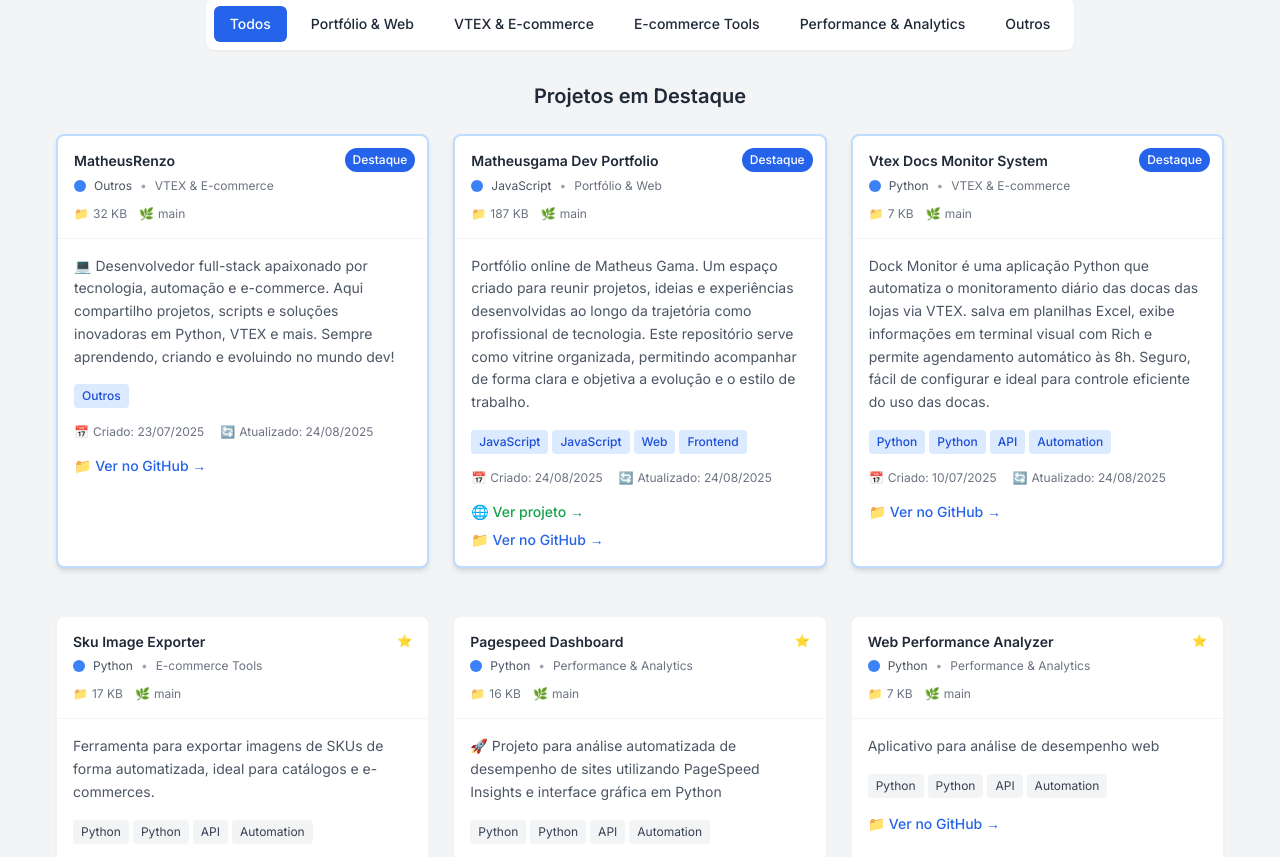
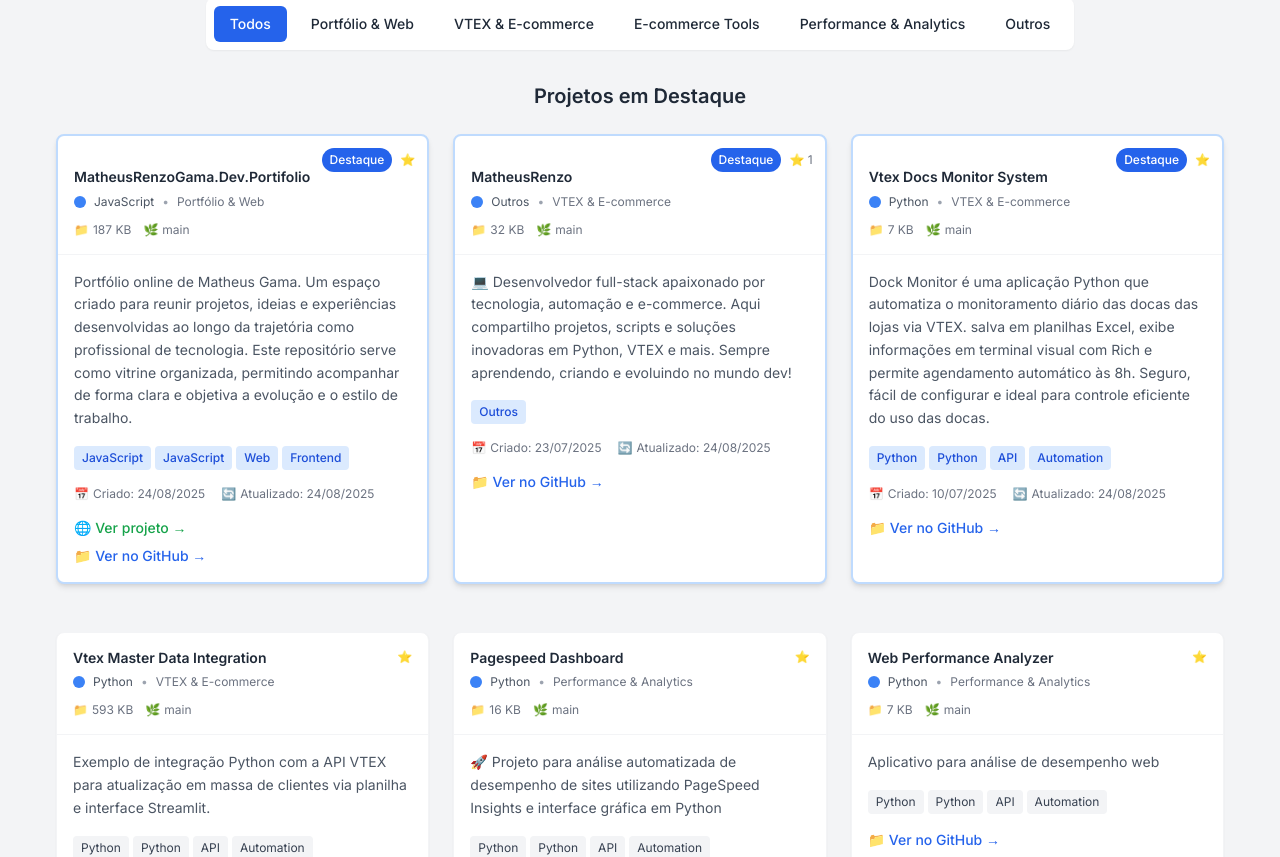
Before and after one commit to MatheusRenzo/MatheusRenzoGama.dev.portifolio, a Next.js app: page / in a window 1280 px wide. Shown: the part 5940-6797 px from the top of the page. Built offline with nearby package versions, Linux system fonts and the light colour scheme.

Commit message:
fix, front não estava mostradno dados da api do git corretamente, arruamdo o badgets do .readme!

```diff
--- a/components/Projects.jsx
+++ b/components/Projects.jsx
@@ -256,9 +256,70 @@
     ? repos
     : repos.filter(project => project.category === selectedCategory);
 
-  // Separa projetos em destaque e regulares
-  const featuredProjects = filteredProjects.filter(p => p.featured);
-  const regularProjects = filteredProjects.filter(p => !p.featured);
+  // Função para calcular pontuação de relevância do projeto
+  const calculateProjectScore = (project) => {
+    let score = 0;
+
+    // Projetos em destaque têm prioridade máxima
+    if (project.featured) score += 1000;
+
+    // Pontuação por estrelas
+    const stars = parseInt(project.stars.replace(/[^0-9]/g, '')) || 0;
+    score += stars * 100;
+
+    // Pontuação por data de criação (projetos mais novos ganham pontos)
+    if (project.created) {
+      const daysSinceCreation = (new Date() - new Date(project.created)) / (1000 * 60 * 60 * 24);
+      score += Math.max(0, 365 - daysSinceCreation);
+    }
+
+    // Pontuação por atualização recente
+    if (project.updated) {
+      const daysSinceUpdate = (new Date() - new Date(project.updated)) / (1000 * 60 * 60 * 24);
+      score += Math.max(0, 365 - daysSinceUpdate);
+    }
+
+    // Pontuação por homepage
+    if (project.homepage) score += 50;
+
+    // Pontuação por tamanho
+    if (project.size) {
+      score += Math.min(project.size / 10, 100);
+    }
+
+    // Pontuação por linguagem
+    if (project.language === 'Python') score += 30;
+    else if (project.language === 'JavaScript') score += 25;
+    else if (project.language === 'TypeScript') score += 25;
+
+    // Pontuação por categoria
+    if (project.category === 'VTEX & E-commerce') score += 40;
+    else if (project.category === 'Portfólio & Web') score += 35;
+    else if (project.category === 'Performance & Analytics') score += 30;
+
+    return Math.round(score); // Arredonda para números inteiros
+  };
+
+  // Ordena projetos por relevância
+  const sortedProjects = [...filteredProjects].sort((a, b) => {
+    const scoreA = calculateProjectScore(a);
+    const scoreB = calculateProjectScore(b);
+
+    if (scoreA !== scoreB) {
+      return scoreB - scoreA;
+    }
+
+    // Em caso de empate, ordena por data de atualização
+    if (a.updated && b.updated) {
+      return new Date(b.updated) - new Date(a.updated);
+    }
+
+    return 0;
+  });
+
+  // Separa projetos em destaque e regulares (já ordenados)
+  const featuredProjects = sortedProjects.filter(p => p.featured);
+  const regularProjects = sortedProjects.filter(p => !p.featured);
 
   // Animações
   const containerVariants = {
@@ -429,23 +490,25 @@
                   variants={cardVariants}
                   whileHover="hover"
                 >
-                  {/* Badge de Destaque */}
+                  {/* Badge de Destaque e Estrelas */}
+                  <div className="absolute top-3 right-3 flex items-center gap-2">
                     <motion.div
-                    className="absolute top-3 right-3 bg-blue-600 text-white text-xs px-2 py-1 rounded-full font-medium"
+                      className="bg-blue-600 text-white text-xs px-2 py-1 rounded-full font-medium"
                       initial={{ scale: 0 }}
                       animate={{ scale: 1 }}
                       transition={{ delay: 0.5 + index * 0.1 }}
                     >
                       Destaque
                     </motion.div>
+                    <span className="text-xs text-gray-500">{project.stars}</span>
+                  </div>
 
                   {/* Header do Card */}
-                  <div className="p-4 border-b border-gray-100">
+                  <div className="p-4 border-b border-gray-100 pt-8">
                     <div className="flex items-start justify-between mb-2">
                       <h3 className="font-semibold text-gray-800 text-sm leading-tight">
                         {project.title}
                       </h3>
-                      <span className="text-xs text-gray-500">{project.stars}</span>
                     </div>
                     <div className="flex items-center gap-2 text-xs">
                       <span className="w-3 h-3 rounded-full bg-blue-500"></span>
@@ -623,7 +686,7 @@
                     <h3 className="font-semibold text-gray-800 text-sm leading-tight">
                       {project.title}
                     </h3>
-                    <span className="text-xs text-gray-500">{project.stars}</span>
+                    <span className="text-xs text-gray-500 ml-2">{project.stars}</span>
                   </div>
                   <div className="flex items-center gap-2 text-xs">
                     <span className="w-3 h-3 rounded-full bg-blue-500"></span>
--- a/pages/api/github-repos.js
+++ b/pages/api/github-repos.js
@@ -42,17 +42,17 @@
       },
       {
         id: 2,
-        name: "matheusgama-dev-portfolio",
-        full_name: "MatheusRenzo/matheusgama-dev-portfolio",
+        name: "MatheusRenzoGama.dev.portifolio",
+        full_name: "MatheusRenzo/MatheusRenzoGama.dev.portifolio",
         description: "Portfólio online de Matheus Gama. Um espaço criado para reunir projetos, ideias e experiências desenvolvidas ao longo da trajetória como profissional de tecnologia. Este repositório serve como vitrine organizada, permitindo acompanhar de forma clara e objetiva a evolução e o estilo de trabalho.",
-        html_url: "https://github.com/MatheusRenzo/matheusgama-dev-portfolio",
+        html_url: "https://github.com/MatheusRenzo/MatheusRenzoGama.dev.portifolio",
         language: "JavaScript",
         stargazers_count: 0,
         forks_count: 0,
         updated_at: "2025-08-24T15:36:22Z",
         created_at: "2025-08-24T02:39:01Z",
         topics: [],
-        homepage: "https://matheusgama-dev-portfolio.vercel.app",
+        homepage: "https://matheus-renzo-gama-dev-portifolio.vercel.app",
         size: 187,
         open_issues_count: 0,
         default_branch: "main",
@@ -213,13 +213,55 @@
         featured: repo.featured
       }))
       .sort((a, b) => {
-        // Prioriza por: featured, stars, atualização recente
-        if (a.featured !== b.featured) {
-          return b.featured - a.featured;
+        // Sistema de pontuação para ordenação inteligente
+        const getScore = (repo) => {
+          let score = 0;
+
+          // Projetos em destaque têm prioridade máxima
+          if (repo.featured) score += 1000;
+
+          // Pontuação por estrelas (cada estrela = 100 pontos)
+          score += repo.stargazers_count * 100;
+
+          // Pontuação por forks (cada fork = 50 pontos)
+          score += repo.forks_count * 50;
+
+          // Pontuação por data de criação (projetos mais novos ganham pontos)
+          const daysSinceCreation = (new Date() - new Date(repo.created_at)) / (1000 * 60 * 60 * 24);
+          score += Math.max(0, 365 - daysSinceCreation); // Máximo 365 pontos para projetos criados hoje
+
+          // Pontuação por atualização recente (mais recente = mais pontos)
+          const daysSinceUpdate = (new Date() - new Date(repo.updated_at)) / (1000 * 60 * 60 * 24);
+          score += Math.max(0, 365 - daysSinceUpdate); // Máximo 365 pontos para projetos atualizados hoje
+
+          // Pontuação por homepage (projetos com demo ganham pontos)
+          if (repo.homepage) score += 50;
+
+          // Pontuação por tamanho (projetos maiores podem indicar mais complexidade)
+          score += Math.min(repo.size / 10, 100); // Máximo 100 pontos para projetos muito grandes
+
+          // Pontuação por linguagem (prioriza tecnologias principais)
+          if (repo.language === 'Python') score += 30;
+          else if (repo.language === 'JavaScript') score += 25;
+          else if (repo.language === 'TypeScript') score += 25;
+
+          // Pontuação por categoria (prioriza categorias principais)
+          if (repo.category === 'VTEX & E-commerce') score += 40;
+          else if (repo.category === 'Portfólio & Web') score += 35;
+          else if (repo.category === 'Performance & Analytics') score += 30;
+
+          return Math.round(score); // Arredonda para números inteiros
+        };
+
+        const scoreA = getScore(a);
+        const scoreB = getScore(b);
+
+        // Ordena por pontuação (maior primeiro)
+        if (scoreA !== scoreB) {
+          return scoreB - scoreA;
         }
-        if (a.stargazers_count !== b.stargazers_count) {
-          return b.stargazers_count - a.stargazers_count;
-        }
+
+        // Em caso de empate, ordena por data de atualização (mais recente primeiro)
         return new Date(b.updated_at) - new Date(a.updated_at);
       });
 
```
Also changed, not shown: 1 other file (tests, documents, lock files or other folders). Lines whose indentation alone changed are shown as unchanged.
